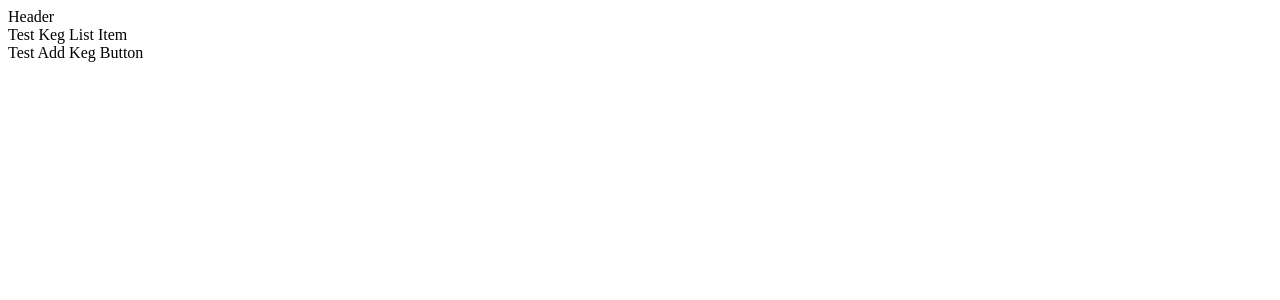
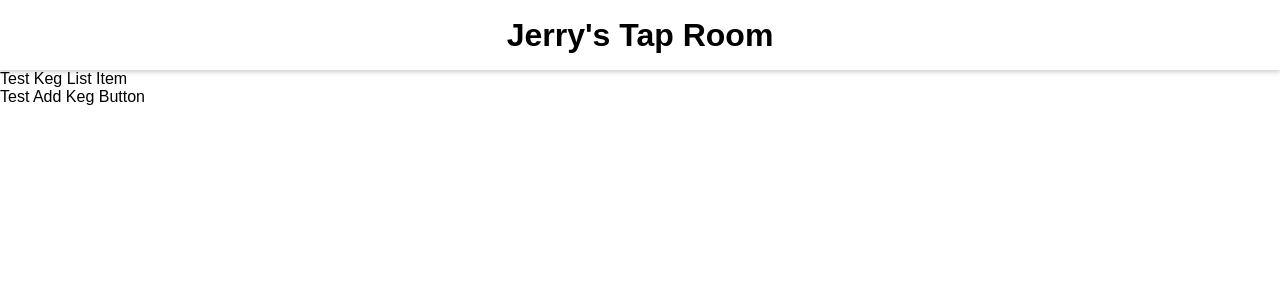
Before and after one commit to bobbymart1n/react-taproom, a React app: page / in a window 1280 px wide. Shown: the top 300 px of the page. Built offline with nearby package versions, Linux system fonts and the light colour scheme.

Commit message:
Add some base styles for the app

```diff
--- a/src/components/App.jsx
+++ b/src/components/App.jsx
@@ -7,8 +7,11 @@ import NewKeg from './NewKeg/NewKeg';
 
 
 function App(){
+  const appStyles = {
+    fontFamily: 'sans-serif',
+  };
   return (
-    <div>
+    <div style={appStyles}>
       <Header />
       <Switch>
         <Route exact path='/' component={KegList} />
--- a/src/components/Header/Header.css
+++ b/src/components/Header/Header.css
@@ -0,0 +1,7 @@
+.nav {
+  height: 70px;
+  display: flex;
+  align-items: center;
+  justify-content: center;
+  box-shadow: 0 2px 5px rgba(0,0,0,.2);
+}
--- a/src/components/Header/Header.jsx
+++ b/src/components/Header/Header.jsx
@@ -1,9 +1,10 @@
 import React from 'react';
+import styles from './Header.css';
 
 function Header() {
   return(
-    <div>
-      Header
+    <div className={styles.nav}>
+      <h1>Jerry's Tap Room</h1>
     </div>
   );
 }
```
Also changed, not shown: template.ejs.
